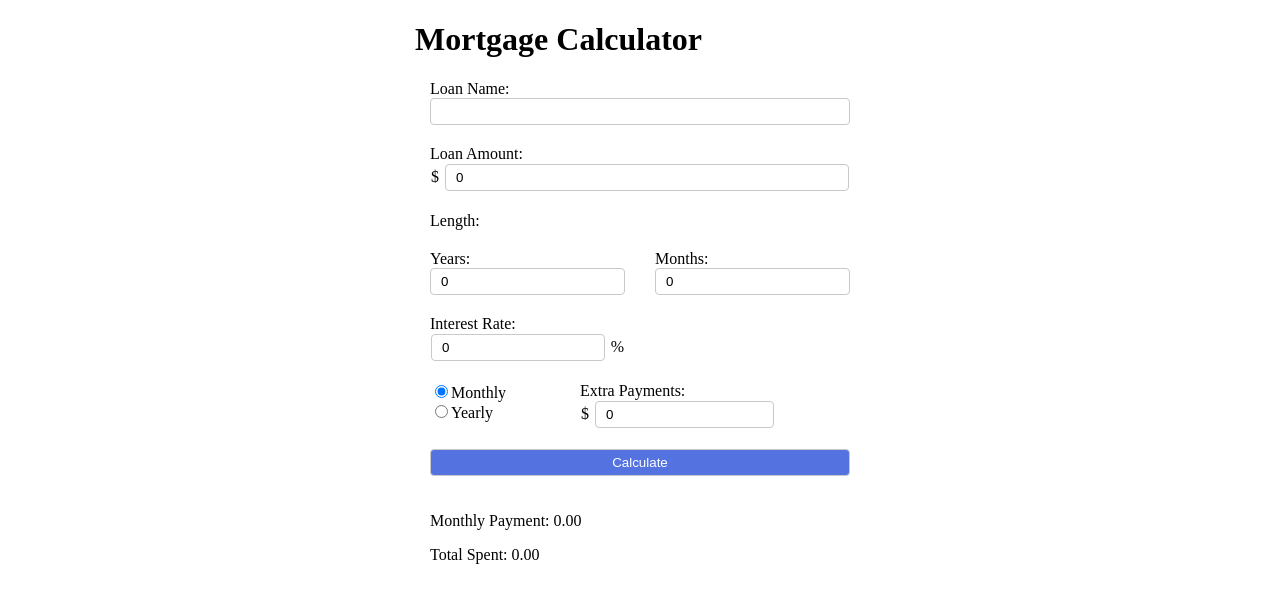
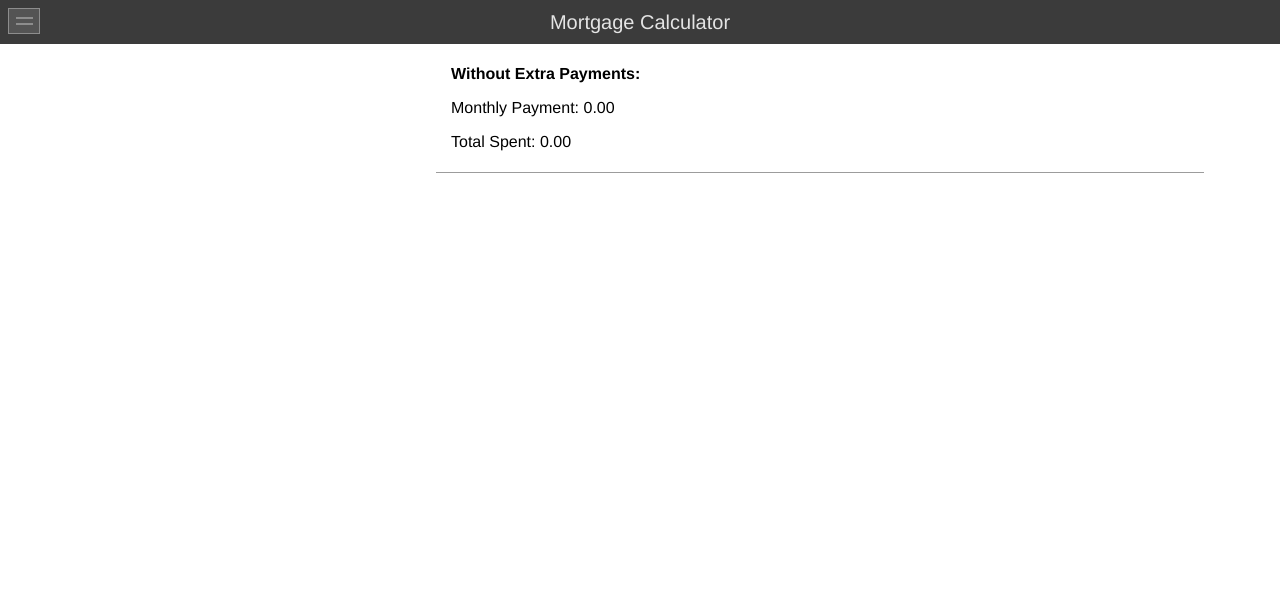
Before and after one commit to tedaky/IT-680-Mortgage-Calculator, an Angular app: page / in a window 1280 px wide. Shown: the top 602 px of the page. Built offline with nearby package versions, Linux system fonts and the light colour scheme.

Commit message:
Major design overhaul

```diff
--- a/src/app/amortization-calculator/amortization-calculator.component.html
+++ b/src/app/amortization-calculator/amortization-calculator.component.html
@@ -1,33 +1,34 @@
-<h1>Mortgage Calculator</h1>
+<div class="header">
+    <button type="button" (click)="toggleInput()"></button>
+    Mortgage Calculator
+</div>
+<div class="wrapper">
+    <div class="form" [ngClass]="{ 'active' : open === 'opened', 'closed' : open === 'forced' }">
+        <div>
+            <button type="button" (click)="closeInput()"></button>
             <form #form="ngForm" autocomplete="off" (submit)="form.valid ? calculate() : null">
-    <!-- Loan Name -->
-    <div class="col wid100 divide">
-        <label for="loanName">Loan Name:</label><br>
-        <input [(ngModel)]="loanName" type="text" name="loanName" id="loanName" class="input">
-    </div>
                 <!-- Loan Amount -->
                 <div class="col wid100 divide">
                     <label for="loanAmount">Loan Amount:</label>
                     <table>
                         <tr>
                             <td width="1%">$</td>
-                <td width="100%"><input [(ngModel)]="loanAmount" type="text" name="loanAmount" (keyup)="loanAmountUpdate()" id="loanAmount" class="input" required></td>
+                            <td width="100%"><input [(ngModel)]="loanAmount" type="text" name="loanAmount" id="loanAmount" class="input-field" required></td>
                         </tr>
                     </table>
                 </div>
-    <!-- Loan Length -->
-    <div class="col wid100 divide">
+                <!-- Loan Length Years / Months -->
+                <div class="divide">
+                    <div class="col">
                         <label>Length:</label>
                         <input type="hidden" [(ngModel)]="time" name="time" id="time">
                     </div>
-    <!-- Loan Length Years / Months -->
-    <div class="divide">
                     <div class="col wid50">
                         <label for="years">Years:</label><br>
-            <input type="text" name="years" id="years" [(ngModel)]="years" (keyup)="lengthUpdate()" class="input" required>
+                        <input type="text" name="years" id="years" [(ngModel)]="years" class="input-field" required>
                     </div><div class="col wid50">
                         <label for="months">Months:</label><br>
-            <input type="text" name="months" id="months" [(ngModel)]="months" (keyup)="lengthUpdate()" class="input" required>
+                        <input type="text" name="months" id="months" [(ngModel)]="months" class="input-field" required>
                     </div>
                 </div>
                 <!-- Interest Rate -->
@@ -35,49 +36,56 @@
                     <label for="interestRate">Interest Rate:</label>
                     <table>
                         <tr>
-                <td width="100%"><input type="text" id="interestRate" name="interestRate" [(ngModel)]="interestRate" class="input"></td>
+                            <td width="100%"><input type="text" id="interestRate" name="interestRate" [(ngModel)]="interestRate" class="input-field"></td>
                             <td width="1%">%</td>
                         </tr>
                     </table>
                 </div>
                 <!-- Extra Payments -->
                 <div class="divide">
-        <div class="col wid33">
+                    <div class="col">
+                        <label for="extraPayments">Extra Payments:</label>
+                    </div>
+                    <div class="col wid45">
                         <input type="radio" name="extraPaymentsType" id="monthly" [(ngModel)]="extraPaymentsType" value="monthly">
                         <label for="monthly">Monthly</label><br>
                         <input type="radio" name="extraPaymentsType" id="yearly" [(ngModel)]="extraPaymentsType" value="yearly">
                         <label for="yearly">Yearly</label>
-        </div>
-        <div class="col wid50">
-            <label for="extraPayments">Extra Payments:</label>
+                    </div><div class="col wid55">
                         <table>
                             <tr>
                                 <td width="1%">$</td>
-                    <td width="100%"><input type="text" id="extraPayments" name="extraPayments" [(ngModel)]="extraPayments" class="input"></td>
+                                <td width="100%"><input type="text" id="extraPayments" name="extraPayments" [(ngModel)]="extraPayments" class="input-field"></td>
                             </tr>
                         </table>
                     </div>
                 </div>
                 <!-- Calculate -->
-    <div class="col wid100 col divide">
+                <div class="col wid100 divide">
                     <button type="submit">Calculate</button>
                 </div>
+            </form>
+        </div>
+    </div>
+
+    <div class="result">
+        <div>
+            <div>
+                <p><b>Without Extra Payments:</b></p>
                 <!-- Monthly Payment -->
-    <div class="col wid100 col">
                 <p>Monthly Payment: {{ (monthlyPayment).toFixed(2) }}</p>
-        <p>Total Spent: {{ (monthlyPayment * time).toFixed(2) }}</p>
+                <p>Total Spent: {{ (totalPayments).toFixed(2) }}</p>
             </div>
-</form>
-
-<div [@feedbackInOut]="feedbackInOutVal">
-    <table *ngIf="monthlyPayment" border="1">
+            <div>
+                <div>
+                    <!-- Table -->
+                    <table *ngIf="monthlyPayment">
                         <tr>
                             <td colspan="4" align="center">Total Spent with Extra Payments</td>
                             <td colspan="2">{{ (table.interest + table.principal + table.extra).toFixed(2) }}</td>
                         </tr>
                         <tr>
-            <td colspan="5">Savings: {{ ((monthlyPayment * time) - (table.interest + table.principal)).toFixed(2) }}</td>
-            <td>{{table.interest}} | {{table.principal}}</td>
+                            <td colspan="6">Savings: {{ ((totalPayments) - (table.interest + table.principal)).toFixed(2) }}</td>
                         </tr>
                         <tr>
                             <td>Totals:</td>
@@ -105,3 +113,7 @@
                         </tr>
                     </table>
                 </div>
+            </div>
+        </div>
+    </div>
+</div>
--- a/src/app/amortization-calculator/amortization-calculator.component.scss
+++ b/src/app/amortization-calculator/amortization-calculator.component.scss
@@ -1,5 +1,6 @@
 :host {
-    display: block;
-    max-width: 450px;
-    margin: auto;
+    display: inline-block;
+    position: relative;
+    height: 100vh;
+    width: 100%;
 }
--- a/src/app/amortization-calculator/amortization-calculator.component.ts
+++ b/src/app/amortization-calculator/amortization-calculator.component.ts
@@ -1,41 +1,30 @@
 import { Component, OnInit } from '@angular/core';
-import { trigger, stagger, animate, style, group, query, transition } from '@angular/animations';
 
 @Component({
     selector: 'app-amortization-calculator',
     templateUrl: './amortization-calculator.component.html',
-    styleUrls: ['./amortization-calculator.component.scss'],
-    animations: [
-        trigger('feedbackInOut', [
-            transition('* => *', [
-                style({ height: '0', overflow: 'hidden' }),
-                // height: '*' is auto|current height
-                animate('500ms linear', style({ height: '*' }))
-            ])
-        ])
-    ]
+    styleUrls: ['./amortization-calculator.component.scss']
 })
 export class AmortizationCalculatorComponent implements OnInit {
-    feedbackInOutVal: string;
-    // Loan Name
-    loanName: string;
-
+    //#region vars
     // Loan Amount
     loanAmount: number;
     // Loan Length in months
     time: number;
     // Loan Interest Rate
     interestRate: number;
-
     years: number;
     months: number;
-
     monthlyPayment: number;
-
     extraPayments: number;
     extraPaymentsType: string;
+    totalPayments: number;
+    table: Totals;
+    //#endregion
 
-    table: Totals;
+    //#region extras
+    open: string;
+    //#endregion extras
 
     constructor() { }
 
@@ -47,6 +36,8 @@ export class AmortizationCalculatorComponent implements OnInit {
         this.months = 0;
         this.monthlyPayment = 0;
         this.extraPayments = 0;
+        this.totalPayments = 0;
+        this.open = 'opened';
         this.extraPaymentsType = 'monthly';
     }
 
@@ -73,11 +64,6 @@ export class AmortizationCalculatorComponent implements OnInit {
         return convert ? convert < 0 ? 0 : convert : 0;
     }
 
-    // Updates loan input
-    loanAmountUpdate(): void {
-        this.loanAmount = this.elValToNum(this.loanAmount);
-    }
-
     // Make sure month field can't go higher than 12
     updateMonth(val): number {
         const temp: number = this.elValToNum(val);
@@ -85,10 +71,10 @@ export class AmortizationCalculatorComponent implements OnInit {
     }
 
     // First verifies years and months fields then combines them to time
-    lengthUpdate(): void {
+    lengthUpdate(): number {
         this.years = this.elValToNum(this.years);
         this.months = this.updateMonth(this.months);
-        this.time = (this.years * 12) + this.months;
+        return (this.years * 12) + this.months;
     }
 
     // converts interest rate percentage to decimal
@@ -96,18 +82,21 @@ export class AmortizationCalculatorComponent implements OnInit {
         return interestPercentage / 100;
     }
 
+    monthlyRate(): number {
+        return this.interestRateUpdate(this.interestRate) / 12;
+    }
+
     // calculates the amortization table
     calculate(): void {
+        this.loanAmount = this.elValToNum(this.loanAmount);
+        this.time = this.lengthUpdate();
+
         this.monthlyPayment = this.calculateMonthlyPayment();
+        this.totalPayments = this.time * this.monthlyPayment;
+
         this.table = this.amortization();
-        this.feedbackInOutVal = 'in';
-        setTimeout(() => {
-            this.feedbackInOutVal = undefined;
-        }, 250);
-    }
 
-    monthlyRate(): number {
-        return this.interestRateUpdate(this.interestRate) / 12;
+        this.open = 'closed';
     }
 
     // calculate monthly payment
@@ -197,6 +186,14 @@ export class AmortizationCalculatorComponent implements OnInit {
         };
     }
 
+    closeInput(): void {
+        this.open = 'forced';
+    }
+
+    toggleInput(): void {
+        this.open = (this.open === 'opened') ? 'forced' : 'opened';
+    }
+
 }
 
 
--- a/src/app/app.component.scss
+++ b/src/app/app.component.scss
@@ -0,0 +1,3 @@
+:host {
+    display: block;
+}
--- a/src/styles.scss
+++ b/src/styles.scss
@@ -3,39 +3,124 @@
     box-sizing: border-box;
 }
 
-.input, button {
-    padding: 5px 10px;
-    border: 1px solid #c9c9c9;
-    border-radius: 4px;
+body {
+    margin: 0;
+    height: 100vh;
     width: 100%;
-}
-button {
-    background-color: #5472e0;
-    color: white;
+    font-family: Helvetica, Arial, sans-serif
 }
 
-table {
-    border-collapse: collapse;
-}
-[width="1%"] {
-    &:first-child {
-        padding-right: 5px;
-    }
-    &:last-child {
-        padding-left: 5px;
-    }
-}
-form {
-    & + div table {
-        tr:nth-child(odd) {
-            background-color: #e6e6e6;
+.header {
+    text-align: center;
+    background-color: #3b3b3b;
+    padding: 10px 0;
+    font-size: 20px;
+    line-height: 24px;
+    color: #e4e4e4;
+    position: fixed;
+    z-index: 6;
+    width: 100%;
+    height: 44px;
+
+    button {
+        width: 32px;
+        height: 26px;
+        position: absolute;
+        top: 8px;
+        left: 8px;
+        border: 1px solid #8d8d8d;
+        background-color: #545454;
+        padding: 0;
+        margin: 0;
+
+        &:before, &:after {
+            content: '';
+            height: 2px;
+            width: 17px;
+            left: 7px;
+            position: absolute;
+            background-color: #8d8d8d;
         }
-        td, th {
-            padding: 5px 7px;
+
+        &:before {
+            top: 8px;
+        }
+        &:after {
+            bottom: 8px;
         }
     }
 }
 
+@keyframes inputOpen {
+    0% {
+        left: -360px;
+        visibility: visible;
+        box-shadow: 0px 0px 60px 10px rgba(0, 0, 0, 0);
+    }
+    100% {
+        left: 0;
+        visibility: visible;
+        box-shadow: 0px 0px 60px 10px rgba(0, 0, 0, 0.5);
+    }
+}
+@keyframes inputClose {
+    0% {
+        visibility: visible;
+        left: 0;
+        box-shadow: 0px 0px 60px 10px rgba(0, 0, 0, 0.5);
+    }
+    100% {
+        visibility: visible;
+        left: -360px;
+        box-shadow: 0px 0px 60px 10px rgba(0, 0, 0, 0);
+    }
+}
+
+@keyframes inputClosing {
+    0% {
+        visibility: visible;
+        box-shadow: 0px 0px 60px 10px rgba(0, 0, 0, 0.5);
+        margin-left: 0;
+    }
+    100% {
+        visibility: visible;
+        box-shadow: 0px 0px 60px 10px rgba(0, 0, 0, 0);
+        margin-left: -360px;
+    }
+}
+@keyframes inputOpening {
+    0% {
+        visibility: visible;
+        box-shadow: 0px 0px 60px 10px rgba(0, 0, 0, 0);
+        margin-left: -360px;
+    }
+    100% {
+        visibility: visible;
+        box-shadow: 0px 0px 60px 10px rgba(0, 0, 0, 0.5);
+        margin-left: 0;
+    }
+}
+
+
+.wrapper {
+    width: 100%;
+    display: inline-block;
+    height: 100%;
+}
+
+label {
+    padding: 6px;
+    display: inline-block;
+    font-weight: bold;
+    font-size: 16px;
+}
+.input-field {
+    width: 100%;
+    padding: 10px 15px;
+    border: 1px solid #707070;
+    border-radius: 0;
+    font-size: 18px;
+}
 .col {
     padding: 0 15px;
 }
@@ -49,9 +134,202 @@ form {
 .wid100 {
     width: 100%;
 }
+.wid55 {
+    width: 55%;
+}
 .wid50 {
     width: 50%;
 }
-.wid33 {
-    width: 33.3333333%;
+.wid45 {
+    width: 45%;
 }
+
+.form {
+    padding-top: 44px;
+    background-color: #242424;
+    color: #e9e9e9;
+    position: fixed;
+    height: 100%;
+    max-width: 100%;
+    width: 360px;
+    top: 0;
+    left: -360px;
+    z-index: 5;
+    display: flex;
+    flex-direction: column;
+    box-shadow: 0px 0px 60px 10px rgba(0, 0, 0, 0);
+    visibility: hidden;
+    animation-duration: 500ms;
+
+    @media (max-width: 767px) {
+        animation-name: inputClose;
+    }
+
+    &.active {
+        left: 0;
+        box-shadow: 0px 0px 60px 10px rgba(0, 0, 0, 0.5);
+        visibility: visible;
+
+        @media (max-width: 767px) {
+            animation-name: inputOpen;
+        }
+    }
+
+    &:before, &:after {
+        content: '';
+    }
+    &:before {
+        flex: 1 0 auto;
+    }
+    &:after {
+        flex: 4 0 auto;
+    }
+
+    & > div {
+        flex: 0 1 auto;
+        padding: 10px;
+        overflow-y: auto;
+
+        & > button {
+            &:first-child {
+                width: 26px;
+                height: 26px;
+                position: absolute;
+                top: 44px;
+                right: 0px;
+                border: 0;
+                padding: 0;
+                margin: 0;
+                line-height: 26px;
+                font-size: 22px;
+                text-align: center;
+                background-color: transparent;
+                z-index: 4;
+
+                &:before {
+                    content: '\00d7';
+                    color: white;
+                    display: inline-block;
+                }
+            }
+        }
+    }
+
+    button {
+        width: 100%;
+        background-color: #d5dcf3;
+        color: #363636;
+        padding: 10px 15px;
+        border-radius: 0;
+        font-weight: bold;
+        font-size: 20px;
+    }
+
+    @media (min-width: 768px) {
+        visibility: visible;
+        box-shadow: 0px 0px 60px 10px rgba(0, 0, 0, 0.5);
+        animation-name: inputOpening;
+        left: 0;
+        margin-left: 0;
+
+        &.closed {
+            box-shadow: 0px 0px 60px 10px rgba(0, 0, 0, 0);
+            visibility: hidden;
+            margin-left: -360px;
+            animation-name: inputClosing;
+        }
+    }
+}
+
+.form.closed {
+    & + .result {
+        @media (min-width: 768px) {
+            &:before {
+                width: auto;
+            }
+        }
+    }
+}
+
+.result {
+    position: relative;
+    z-index: 3;
+    width: 100%;
+    padding-top: 44px;
+    height: 100%;
+    top: 0;
+    left: 0;
+    display: flex;
+    align-items: center;
+
+    &:before, &:after {
+        content: '';
+    }
+    &:before {
+        flex: 1 1 auto;
+
+        @media (min-width: 768px) {
+            width: 360px;
+        }
+    }
+    &:after {
+        flex: 1 1 auto;
+    }
+
+    & > div {
+        display: flex;
+        flex-direction: column;
+        width: 768px;
+        height: 100%;
+        max-width: 100%;
+        text-align: left;
+
+        & > div {
+            &:first-child {
+                flex: 0 1 auto;
+                border-bottom: 1px solid #9c9c9c;
+                padding: 5px 15px;
+            }
+            &:last-child {
+                flex: 0 1 auto;
+                position: relative;
+                overflow: auto;
+
+                & > div {
+                    width: 100%;
+                    height: 100%;
+                    display: inline-block;
+                }
+            }
+        }
+    }
+
+    tr {
+        border-bottom: 1px solid #b4b4b4;
+
+        &:nth-child(odd) {
+            background-color: #f3f3f3;
+        }
+    }
+    td, th {
+        padding: 10px 15px;
+        border-right: 1px solid #dfdfdf;
+
+        &:last-child {
+            border-right: none;
+        }
+    }
+}
+
+table {
+    border-collapse: collapse;
+    width: 100%;
+}
+[width="1%"] {
+    &:first-child {
+        padding-right: 12px;
+    }
+    &:last-child {
+        padding-left: 12px;
+    }
+}
```
Lines whose indentation alone changed are shown as unchanged.
